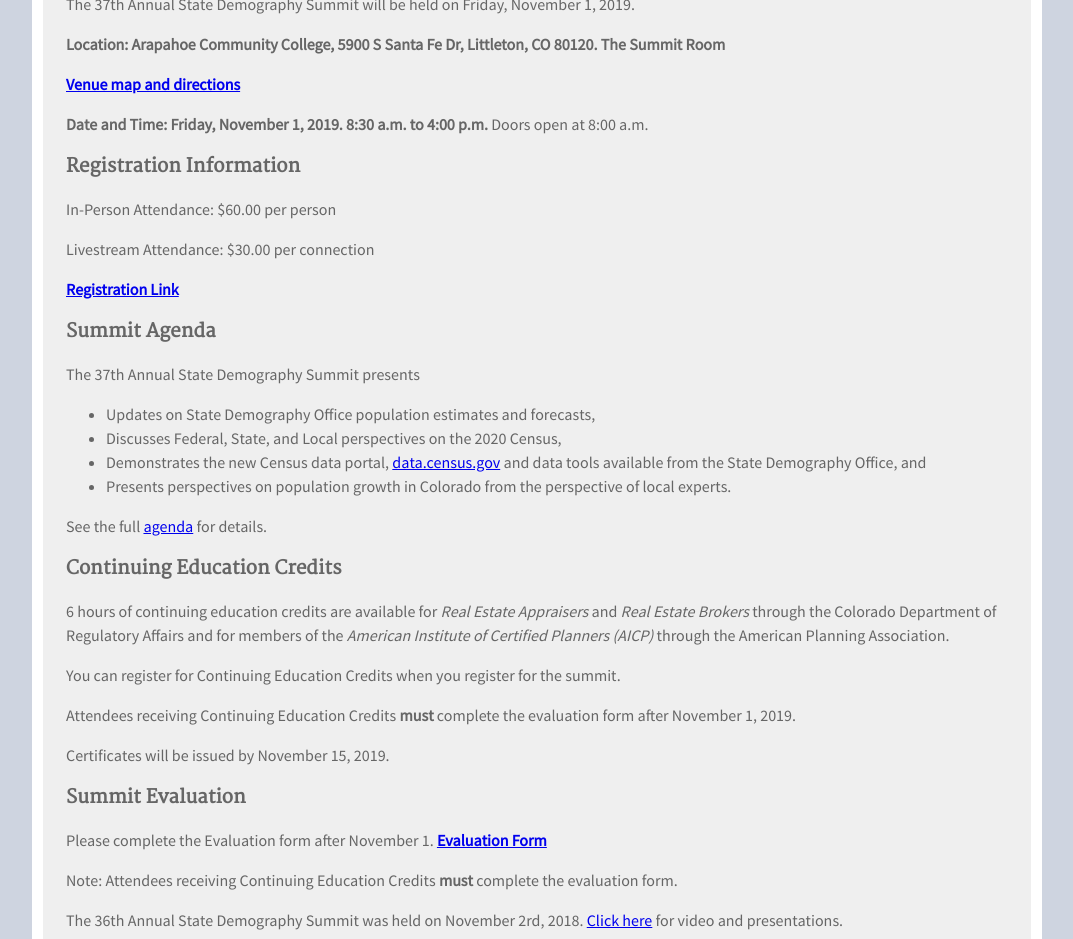
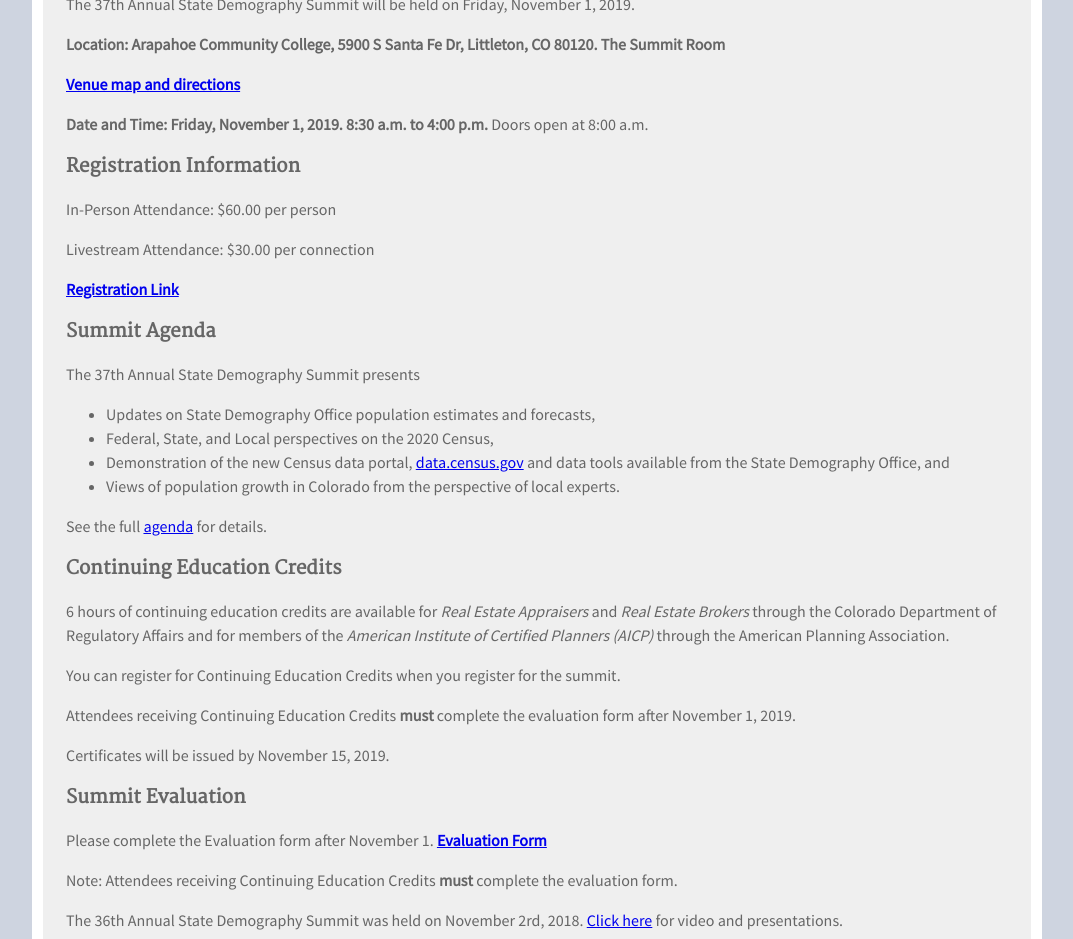
Before and after one commit to TBleess/Website_New, a Jekyll site: the page built from pages/9_Not_in_Menu/demography_summit_2019.md, in a window 1280 px wide, cut to the strip 1140-2079 px from the top of the page. Shown: the whole strip, without its empty margins (103-1176 px from the left). Built offline with Jekyll 4.4.1, drawn with Linux system fonts in a browser that asks for light colours.

Commit message:
Update demography_summit_2019.md

```diff
--- a/pages/9_Not_in_Menu/demography_summit_2019.md
+++ b/pages/9_Not_in_Menu/demography_summit_2019.md
@@ -31,9 +31,9 @@ Livestream Attendance: $30.00 per connection
 
 The 37th Annual State Demography Summit presents
 * Updates on State Demography Office population estimates and forecasts,
-* Discusses Federal, State, and Local perspectives on the 2020 Census,
-* Demonstrates the new Census data portal, [data.census.gov](https://data.census.gov/cedsci/) and data tools available from the State Demography Office, and
-* Presents perspectives on population growth in Colorado from the perspective of local experts.
+* Federal, State, and Local perspectives on the 2020 Census,
+* Demonstration of the new Census data portal, [data.census.gov](https://data.census.gov/cedsci/) and data tools available from the State Demography Office, and
+* Views of population growth in Colorado from the perspective of local experts.
 
 See the full [agenda](agenda link) for details.
 
```
